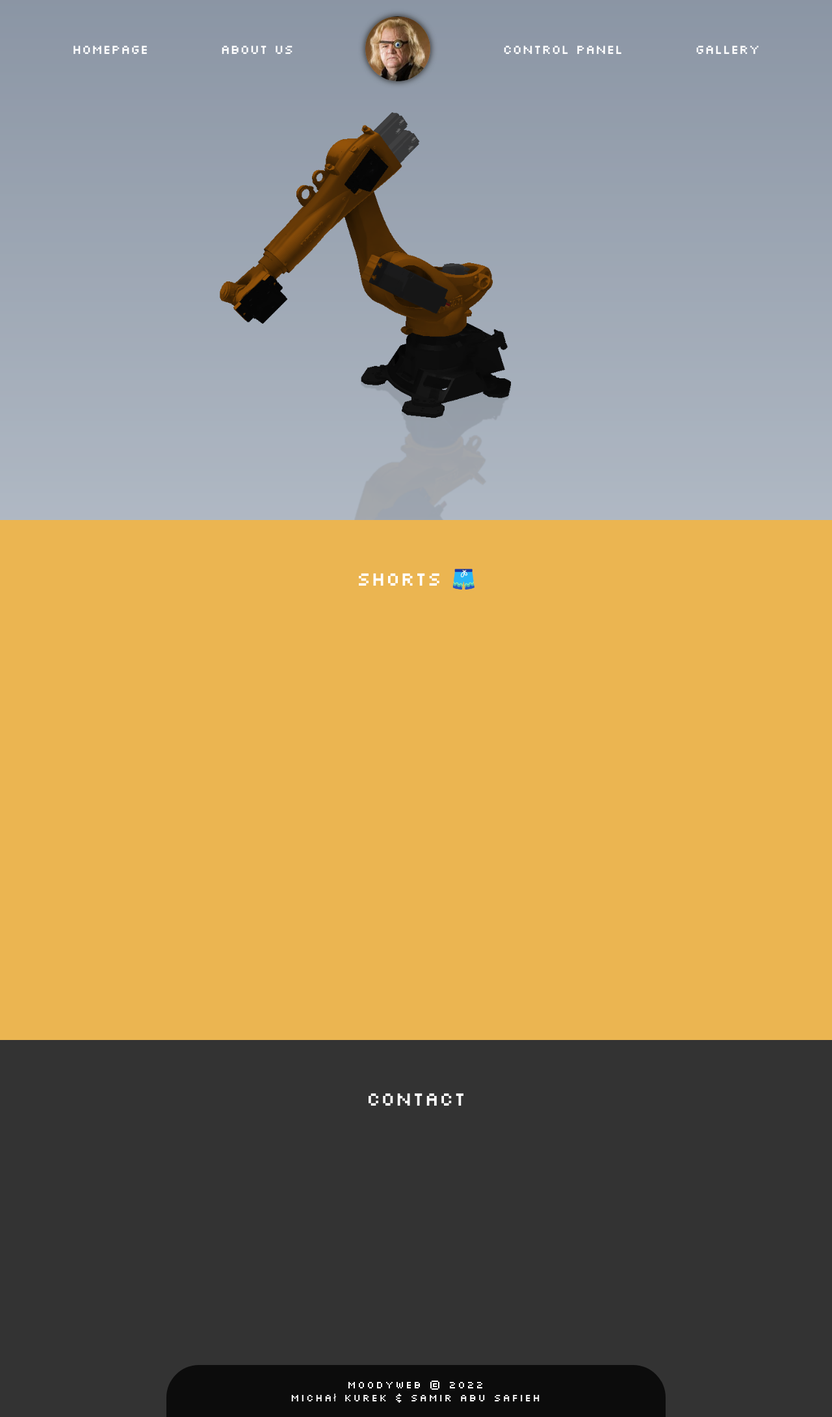
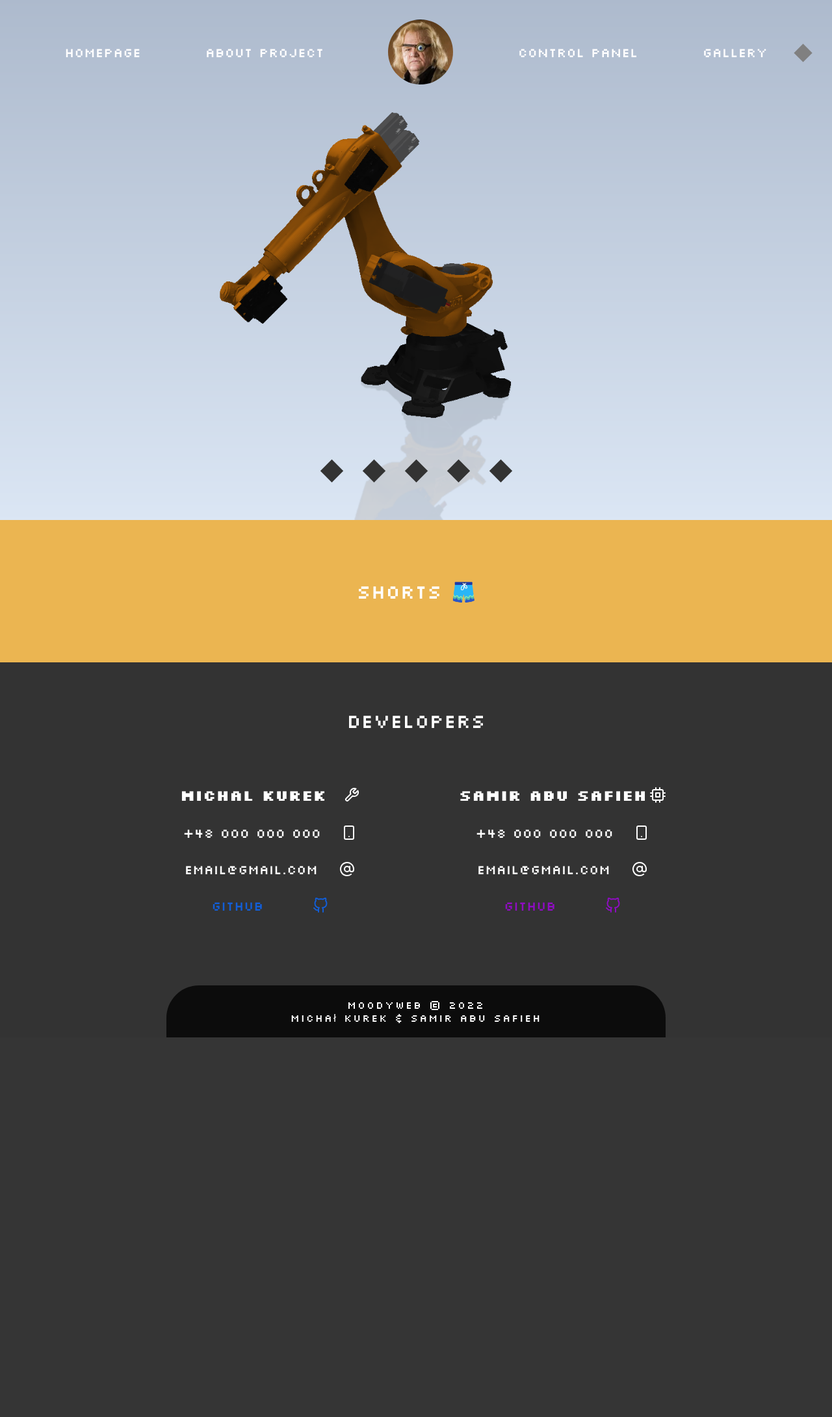
Before and after one commit to TheKureq/Project_MoodyWeb---UniProj, a PHP site: page / in a window 1280 px wide. Shown: the whole page at 65% size. After the commit the page ends 1596 px from the top, so only its background shows below. Run offline with PHP 8.4, Linux system fonts and the light colour scheme; some libraries are stand-ins or nearby versions.

Commit message:
added contact section, nav, worked with hero

```diff
--- a/css/main.css
+++ b/css/main.css
@@ -16,7 +16,7 @@ body {
   font-size: 1.6rem;
   background-color: #333;
   color: #fff;
-  font-family: 'Silkscreen', cursive;
+  font-family: "Silkscreen", cursive;
   overflow-x: hidden;
 }
 
@@ -25,13 +25,9 @@ body::-webkit-scrollbar {
 }
 
 .container {
-  display: -webkit-box;
-  display: -ms-flexbox;
-  display: flex;
   width: 100vw;
-  -webkit-box-pack: center;
-      -ms-flex-pack: center;
-          justify-content: center;
+  max-width: 1000px;
+  margin: auto;
   padding: 5rem;
 }
 
@@ -44,27 +40,41 @@ body::-webkit-scrollbar {
   padding: 2rem;
 }
 
-.wall {
-  width: 100vw;
-  height: 100vh;
-  background-color: #ebb551;
-  color: #333;
-}
-
 nav {
   position: fixed;
   top: 0;
   left: 0;
-  z-index: 110;
+  z-index: 200;
+  width: 100vw;
+  height: auto;
 }
-
+nav .loginStatus {
+  position: absolute;
+  left: 0;
+  top: 0;
+  width: 100vw;
+  height: 150px;
+  z-index: 151;
+}
+nav .loginStatus .dot {
+  position: absolute;
+  right: 3%;
+  top: 50%;
+}
+nav .loginStatus .dot .dottest {
+  height: 20px;
+  width: 20px;
+  -webkit-transform: rotate(45deg) translateY(-5px);
+          transform: rotate(45deg) translateY(-5px);
+  background-color: gray;
+}
 nav ul {
   position: absolute;
   top: 0;
   left: 0;
-  height: 100px;
   width: 100vw;
-  padding-bottom: 50px;
+  padding-top: 30px;
+  padding-bottom: 20px;
   display: -webkit-box;
   display: -ms-flexbox;
   display: flex;
@@ -74,15 +84,14 @@ nav ul {
   -webkit-box-pack: space-evenly;
       -ms-flex-pack: space-evenly;
           justify-content: space-evenly;
-  margin-top: 50px;
   list-style: none;
   z-index: 100;
+  -webkit-transition: 0.3s;
+  transition: 0.3s;
 }
-
 nav ul li {
   position: relative;
 }
-
 nav ul li a {
   text-decoration: none;
   font-size: 1.2rem;
@@ -91,14 +100,12 @@ nav ul li a {
   -webkit-transition: 0.5s;
   transition: 0.5s;
 }
-
 nav ul li a:hover {
-  color: #ce8908;
+  color: rgb(206, 137, 8);
   -webkit-transform: scale(1.1);
           transform: scale(1.1);
   letter-spacing: 5px;
 }
-
 nav ul li .moody {
   border-radius: 50%;
   width: 50px;
@@ -107,39 +114,77 @@ nav ul li .moody {
   background-position: center;
   background-position-y: -2%;
   background-size: cover;
-  -webkit-box-shadow: 0px 0px 10px 1px #333;
-          box-shadow: 0px 0px 10px 1px #333;
   -webkit-transition: 0.5s;
   transition: 0.5s;
 }
-
 nav ul li .moody:hover {
-  -webkit-box-shadow: 0px 0px 15px 1px #ce8908;
-          box-shadow: 0px 0px 15px 1px #ce8908;
+  -webkit-box-shadow: 0px 0px 15px 1px rgb(206, 137, 8);
+          box-shadow: 0px 0px 15px 1px rgb(206, 137, 8);
+  -webkit-transform: scale(1.1);
+          transform: scale(1.1);
 }
 
 .hero {
   position: relative;
   z-index: 80;
-}
-
-.hero .slider {
   width: 100vw;
   height: 100vh;
 }
-
-.hero .slider img {
-  position: absolute;
-  left: 0;
-  height: 100%;
-  width: 100%;
-  -o-object-fit: cover;
-     object-fit: cover;
-  -o-object-position: center;
-     object-position: center;
+.hero .slick-dots {
+  display: -webkit-box;
+  display: -ms-flexbox;
+  display: flex;
+  -webkit-box-pack: center;
+      -ms-flex-pack: center;
+          justify-content: center;
+  list-style: none;
 }
-
-.hero .slider .hero--shadow {
+.hero .slick-dots > * {
+  margin: 20px;
+  margin-top: -88px;
+  width: 25px;
+  height: 25px;
+  border: none;
+  background-color: #333;
+  -webkit-transition: 0.2s ease-out;
+  transition: 0.2s ease-out;
+  -webkit-transform: scale(1) rotate(45deg);
+          transform: scale(1) rotate(45deg);
+  z-index: 150;
+}
+.hero .slick-dots > *:hover {
+  -webkit-transform: scale(1.2) rotate(-90deg);
+          transform: scale(1.2) rotate(-90deg);
+  background-color: rgb(206, 137, 8);
+}
+.hero .slick-dots > * > button {
+  opacity: 0;
+}
+.hero .hero__slider {
+  position: relative;
+}
+.hero .hero__slider .hero__card {
+  width: 100vw;
+  height: 100vh;
+  background-position: center;
+  background-size: cover;
+}
+.hero .hero__slider .hero__card--1 {
+  background-image: url("../img/moody-model.png");
+}
+.hero .hero__slider .hero__card--2 {
+  background-image: url("../img/Screenshot_3.png");
+}
+.hero .hero__slider .hero__card--3 {
+  background-image: url("../img/Screenshot_4.png");
+}
+.hero .hero__slider .hero__card--4 {
+  background-image: url("../img/Screenshot_5.png");
+}
+.hero .hero__slider .hero__card--5 {
+  background-image: url("../img/Screenshot_6.png");
+}
+.hero--shadow {
   position: absolute;
   top: 0;
   left: 0;
@@ -149,11 +194,69 @@ nav ul li .moody:hover {
   z-index: 90;
 }
 
+.shorts {
+  width: 100vw;
+  height: auto;
+  padding: 2rem;
+  background-color: rgb(235, 181, 81);
+}
+
 .contact {
   position: relative;
   background-color: #333;
-  width: 100vh;
-  height: 500px;
+  width: 100vw;
+}
+.contact__box {
+  display: -webkit-box;
+  display: -ms-flexbox;
+  display: flex;
+  -webkit-box-pack: center;
+      -ms-flex-pack: center;
+          justify-content: center;
+  text-align: center;
+}
+.contact__box .contact__card {
+  margin: 2rem;
+  padding: 2rem;
+  font-size: 2rem;
+  width: 50%;
+}
+.contact__box .contact__card > * {
+  padding: 1rem;
+  margin: 1rem;
+  display: -webkit-box;
+  display: -ms-flexbox;
+  display: flex;
+  -webkit-box-align: center;
+      -ms-flex-align: center;
+          align-items: center;
+  -webkit-box-pack: space-evenly;
+      -ms-flex-pack: space-evenly;
+          justify-content: space-evenly;
+}
+.contact__box .contact__card a {
+  text-decoration: none;
+  margin: 1rem 1rem;
+  padding: 1rem 1rem;
+  -webkit-transition: 0.2s;
+  transition: 0.2s;
+}
+.contact__box .contact__card a:hover {
+  -webkit-transform: scale(1.1);
+          transform: scale(1.1);
+  color: #fff;
+}
+.contact__box .contact__card--one {
+  color: #fff;
+}
+.contact__box .contact__card--one a {
+  color: rgb(18, 94, 215);
+}
+.contact__box .contact__card--two {
+  color: #fff;
+}
+.contact__box .contact__card--two a {
+  color: #8f0dc2;
 }
 
 footer {
@@ -164,11 +267,10 @@ footer {
       -ms-flex-align: end;
           align-items: flex-end;
 }
-
 footer .footer {
   width: 60vw;
   color: #fff;
-  background-color: #0c0c0c;
+  background-color: rgb(12, 12, 12);
   text-align: center;
   padding-top: 30px;
   padding-bottom: 30px;
@@ -192,5 +294,4 @@ footer .footer {
   footer .footer {
     font-size: 1.6rem;
   }
-}
-/*# sourceMappingURL=main.css.map */
+}/*# sourceMappingURL=main.css.map */
--- a/index.html
+++ b/index.html
@@ -7,41 +7,73 @@
     <meta name="viewport" content="width=device-width, initial-scale=1.0">
     <title>UniversityProject</title>
     <link href="https://fonts.googleapis.com/css2?family=Silkscreen:wght@400;700&display=swap" rel="stylesheet">
+    <link rel="stylesheet" type="text/css" href="//cdn.jsdelivr.net/npm/slick-carousel@1.8.1/slick/slick.css" />
     <link rel="stylesheet" href="./css/main.css">
+    <link rel="stylesheet" type="text/css"
+        href="https://cdnjs.cloudflare.com/ajax/libs/slick-carousel/1.8.1/slick.css" />
 
+    <script src="https://unpkg.com/feather-icons"></script>
 </head>
 
 <body>
 
 
     <!-- NAV SECTION -->
-    <nav id="link">
-        <ul>
+    <nav id="link" class="nav">
+        <ul class="nav__ul">
             <li><a class="navi" href="index.html">HOMEPAGE</a></li>
-            <li><a class="navi" href="about.html">ABOUT US</a></li>
-            <li><a class="navi" href="index.html"><div class="moody"></div></a></li>
+            <li><a class="navi" href="about.html">ABOUT PROJECT</a></li>
+            <li><a class="navi" href="index.html">
+                    <div class="moody"></div>
+                </a></li>
             <li><a class="navi" href="login.html">CONTROL PANEL</a></li>
             <li><a class="navi" href="gallery.html">GALLERY</a></li>
         </ul>
+
+        <div class="loginStatus">
+            <div class="dot">
+                <div class="dottest"></div>
+            </div>
+        </div>
     </nav>
 
 
     <!-- HERO SECTION -->
     <section id="hero" class="hero">
-        <div class="slider">
-            <img src="img/moody-model.png">
-            <div class="hero--shadow"></div>
+        <div class="hero__slider">
+            <div class="hero__card hero__card--1"></div>
+            <div class="hero__card hero__card--2"></div>
+            <div class="hero__card hero__card--3"></div>
+            <div class="hero__card hero__card--4"></div>
+            <div class="hero__card hero__card--5"></div>
         </div>
+        <!-- <div class="hero--shadow"></div> -->
     </section>
 
 
     <!-- MAIN SECTION -->
     <section id="main" class="main">
-        <div class="wall" style="">
+        <div class="shorts">
             <div class="container">
                 <div class="section-title">Shorts 🩳
                 </div>
-
+                <div class="shorts__box">
+                    <div class="shorts__card">
+                        <div class="shorts__img"></div>
+                        <div class="shorts__title"></div>
+                        <div class="shorts__info"></div>
+                    </div>
+                    <div class="shorts__card">
+                        <div class="shorts__img"></div>
+                        <div class="shorts__title"></div>
+                        <div class="shorts__info"></div>
+                    </div>
+                    <div class="shorts__card">
+                        <div class="shorts__img"></div>
+                        <div class="shorts__title"></div>
+                        <div class="shorts__info"></div>
+                    </div>
+                </div>
             </div>
         </div>
     </section>
@@ -50,8 +82,21 @@
     <!-- CONTACT SECTION -->
     <section id="contact" class="contact">
         <div class="container">
-            <div class="section-title">Contact</div>
-
+            <div class="section-title">Developers</div>
+            <div class="contact__box">
+                <div class="contact__card--one contact__card">
+                    <h3>Michal Kurek <i data-feather="tool"></i></h3>
+                    <p>+48 000 000 000 <i data-feather="smartphone"></i></p>
+                    <p>email@gmail.com <i data-feather="at-sign"></i></p>
+                    <a href="https://github.com/TheKureq">Github <i data-feather="github"></i></a>
+                </div>
+                <div class="contact__card--two contact__card">
+                    <h3>Samir Abu Safieh <i data-feather="cpu"></i></h3>
+                    <p>+48 000 000 000 <i data-feather="smartphone"></i></p>
+                    <p>email@gmail.com <i data-feather="at-sign"></i></p>
+                    <a href="https://github.com/Samir420692137">Github <i data-feather="github"></i></a>
+                </div>
+            </div>
         </div>
     </section>
 
@@ -65,7 +110,16 @@
 
     </footer>
 
+    <script>
+        feather.replace()
+    </script>
+
+
     <script src="./js/main.js"></script>
+    <script type="text/javascript" src="//code.jquery.com/jquery-1.11.0.min.js"></script>
+    <script type="text/javascript" src="//code.jquery.com/jquery-migrate-1.2.1.min.js"></script>
+    <script type="text/javascript" src="//cdn.jsdelivr.net/npm/slick-carousel@1.8.1/slick/slick.min.js"></script>
+    <script src="../js/slicksettings.js"></script>
 </body>
 
 </html>
--- a/js/main.js
+++ b/js/main.js
@@ -0,0 +1,6 @@
+const nav = document.querySelector('.nav__ul');
+
+
+addEventListener('scroll',() => {
+    window.scrollY < 50 ? nav.style.backgroundColor = '' :  nav.style.backgroundColor = 'rgba(0,0,0,0.2)';
+})
--- a/login.html
+++ b/login.html
@@ -16,7 +16,7 @@
     <nav id="link">
         <ul>
             <li><a class="navi" href="index.html">HOMEPAGE</a></li>
-            <li><a class="navi" href="about.html">ABOUT US</a></li>
+            <li><a class="navi" href="about.html">ABOUT PROJECT</a></li>
             <li><a class="navi" href="index.html"><div class="moody"></div></a></li>
             <li><a class="navi" href="login.html">CONTROL PANEL</a></li>
             <li><a class="navi" href="gallery.html">GALLERY</a></li>
--- a/login.php
+++ b/login.php
@@ -3,7 +3,7 @@
     $login = $_POST['login'];
     $password = $_POST['password'];
 
-// łączenie z bazom
+// łączenie z bazą
     $conn = new mysqli("localhost", "root", "", "test");
     if($conn->connect_error)
     {
--- a/sass/_colors.scss
+++ b/sass/_colors.scss
@@ -1,5 +1,9 @@
 $dark-main: #333;
 $dark-gray: rgb(12, 12, 12);
-$light-gray: rgb(235, 181, 81);
+$transparent: rgba(0,0,0,0.4);
+$light-robot: rgb(235, 181, 81);
 $light-color: #fff;
 $robot: rgb(206, 137, 8);
+$robot--modified: rgb(206, 71, 8);
+$kurek--color: rgb(18, 94, 215);
+$samir--color: #8f0dc2;
--- a/sass/main.scss
+++ b/sass/main.scss
@@ -28,9 +28,9 @@ body::-webkit-scrollbar {
 }
 
 .container {
-	display: flex;
 	width: 100vw;
-	justify-content: center;
+	max-width: 1000px;
+	margin: auto;
 	padding: 5rem;
 }
 
@@ -43,32 +43,51 @@ body::-webkit-scrollbar {
 	padding: 2rem;
 }
 
-.wall {
-	width: 100vw;
-	height: 100vh;
-	background-color: $light-gray;
-	color: $dark-main;
-}
+
 
 nav {
 	position: fixed;
 	top: 0;
 	left: 0;
-	z-index: 110;
+	z-index: 200;
+	width: 100vw;
+	height: auto;
+
+	.loginStatus {
+		position: absolute;
+		left: 0;
+		top: 0;
+		width: 100vw;
+		height: 150px;
+		z-index: 151;
+
+		.dot {
+			position: absolute;
+			right: 3%;
+			top: 50%;
+
+			.dottest {
+				height: 20px;
+				width: 20px;
+				transform: rotate(45deg) translateY(-5px);
+				background-color: gray;
+			}
+		}
+	}
 
 	ul {
 		position: absolute;
 		top: 0;
 		left: 0;
-		height: 100px;
 		width: 100vw;
-		padding-bottom: 50px;
+		padding-top: 30px;
+		padding-bottom: 20px;
 		display: flex;
 		align-items: center;
 		justify-content: space-evenly;
-		margin-top: 50px;
 		list-style: none;
 		z-index: 100;
+		transition: 0.3s;
 
 		li {
 			position: relative;
@@ -94,11 +113,12 @@ nav {
 				background-position: center;
 				background-position-y: -2%;
 				background-size: cover;
-				box-shadow: 0px 0px 10px 1px $dark-main;
+				// box-shadow: 0px 0px 10px 1px $dark-main;
 				transition: 0.5s;
 
 				&:hover {
 					box-shadow: 0px 0px 15px 1px $robot;
+					transform: scale(1.1);
 				}
 			}
 		}
@@ -108,21 +128,63 @@ nav {
 .hero {
 	position: relative;
 	z-index: 80;
-
-	.slider {
 	width: 100vw;
 	height: 100vh;
 
-		img {
-			position: absolute;
-			left: 0;
-			height: 100%;
-			width: 100%;
-			object-fit: cover;
-			object-position: center;
+	.slick-dots {
+		display: flex;
+		justify-content: center;
+		list-style: none;
+
+		& > * {
+			margin: 20px;
+			margin-top: -88px;
+			width: 25px;
+			height: 25px;
+			border: none;
+			background-color: $dark-main;
+			transition: 0.2s ease-out;
+			transform: scale(1) rotate(45deg);
+			z-index: 150;
+
+			&:hover {
+				transform: scale(1.2) rotate(-90deg);
+				background-color: $robot;
 			}
 
-		.hero--shadow {
+			& > button {
+				opacity: 0;
+			}
+		}
+	}
+
+	.hero__slider {
+		position: relative;
+
+		.hero__card {
+			width: 100vw;
+			height: 100vh;
+			background-position: center;
+			background-size: cover;
+			&--1 {
+				background-image: url('../img/moody-model.png');
+			}
+			&--2 {
+				background-image: url('../img/Screenshot_3.png');
+			}
+			&--3 {
+				background-image: url('../img/Screenshot_4.png');
+			}
+			&--4 {
+				background-image: url('../img/Screenshot_5.png');
+			}
+			&--5 {
+				background-image: url('../img/Screenshot_6.png');
+			}
+		}
+	}
+
+	&--shadow {
 		position: absolute;
 		top: 0;
 		left: 0;
@@ -132,13 +194,72 @@ nav {
 		z-index: 90;
 	}
 }
+
+
+.shorts {
+	width: 100vw;
+	height: auto;
+	padding: 2rem;
+	background-color: $light-robot;
+
+
 }
+
 
 .contact {
 	position: relative;
 	background-color: $dark-main;
-	width: 100vh;
-	height: 500px;
+	width: 100vw;
+
+	&__box {
+		display: flex;
+		justify-content: center;
+		text-align: center;
+
+		.contact__card {
+			margin: 2rem;
+			padding: 2rem;
+			font-size: 2rem;
+			width: 50%;
+
+			& > * {
+				padding: 1rem;
+				margin: 1rem;
+
+				display: flex;
+				align-items: center;
+				justify-content: space-evenly;
+			}
+
+			a {
+				text-decoration: none;
+				margin: 1rem 1rem;
+				padding: 1rem 1rem;
+				transition: 0.2s;
+
+				&:hover {
+					transform: scale(1.1);
+					color: $light-color;
+				}
+			}
+		}
+
+		.contact__card--one {
+			color: $light-color;
+
+			a {
+				color: $kurek--color;
+			}
+		}
+
+		.contact__card--two {
+			color: $light-color;
+
+			a {
+				color: $samir--color;
+			}
+		}
+	}
 }
 
 footer {
@@ -178,10 +299,9 @@ footer {
 		}
 	}
 
-    footer{
+	footer {
 		.footer {
 			font-size: 1.6rem;
 		}
 	}
-
 }
```
Also changed, not shown: js/slicksettings.js (added, +14 -0 lines), img/312346667_5561279613954949_2152493869735397657_n.png (deleted), img/Screenshot_3.png (added), img/Screenshot_4.png (added), img/Screenshot_5.png (added), img/Screenshot_6.png (added), 1 other file. Lines whose indentation alone changed are shown as unchanged.
